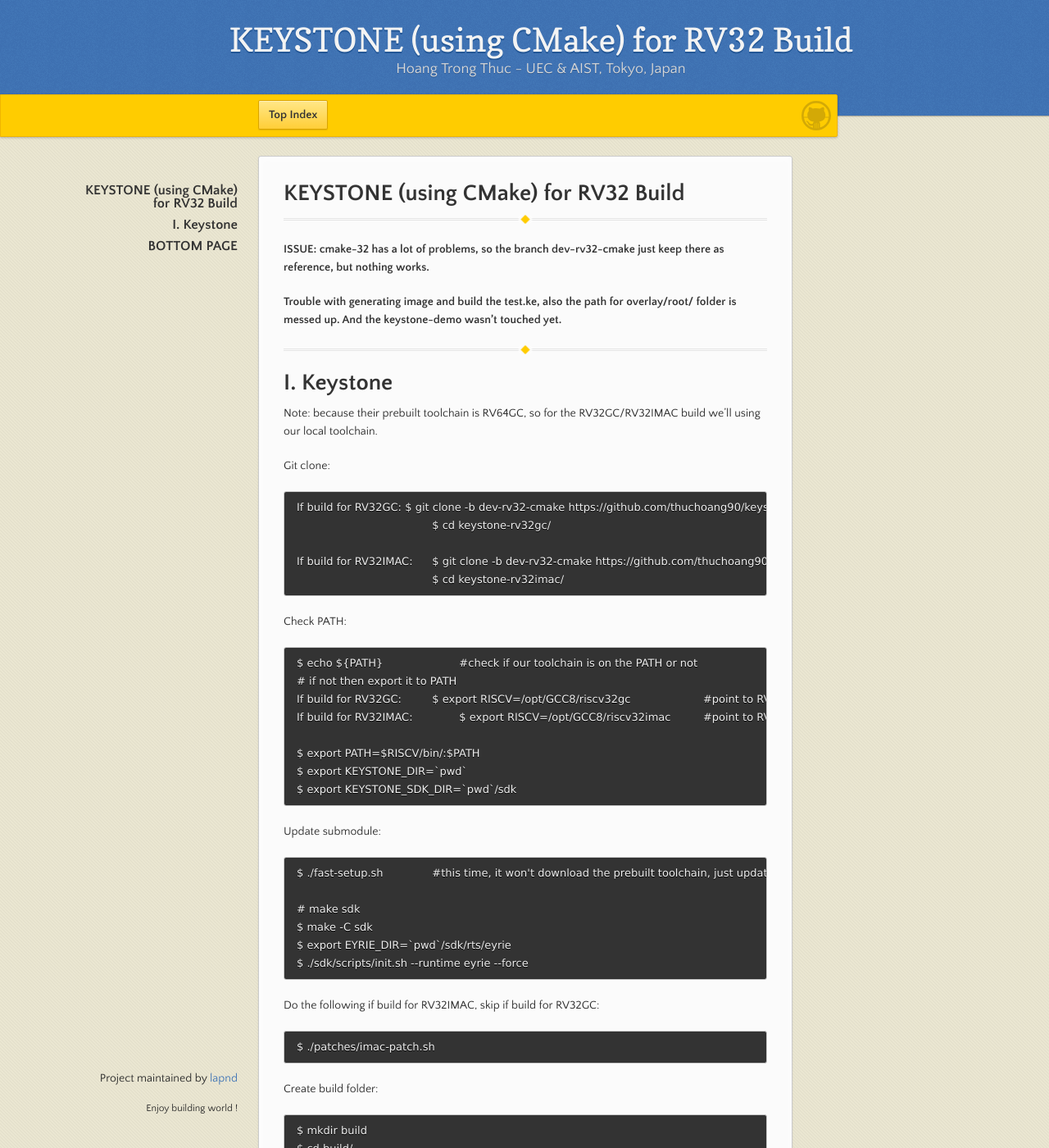
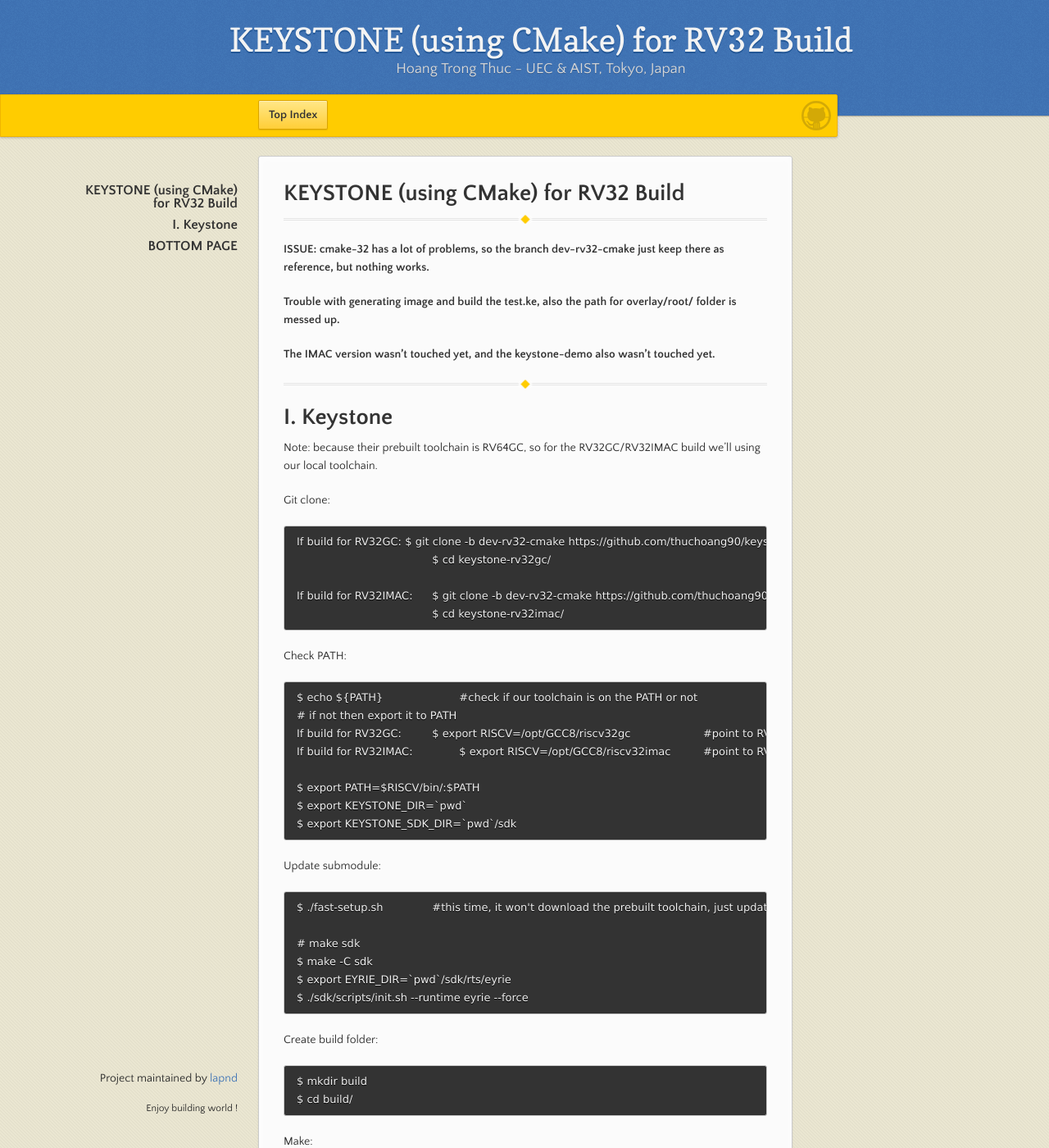
Before and after one commit to lapnd/httdes.github.io, a Jekyll site: the page built from keystone-cmake-32.md, in a window 1280 px wide and 1400 px high. Shown: the whole window at 82% size. Built offline with Jekyll 4.4.1, drawn with Linux system fonts in a browser that asks for light colours; our own code applies the rules of GitHub Pages for plain Markdown files; some of the changed text lies outside the part shown.

Commit message:
Update keystone-cmake-32.md

````diff
--- a/keystone-cmake-32.md
+++ b/keystone-cmake-32.md
@@ -8,7 +8,9 @@ layout : default
 
 **ISSUE: cmake-32 has a lot of problems, so the branch dev-rv32-cmake just keep there as reference, but nothing works.**
 
-**Trouble with generating image and build the test.ke, also the path for overlay/root/ folder is messed up. And the keystone-demo wasn't touched yet.**
+**Trouble with generating image and build the test.ke, also the path for overlay/root/ folder is messed up.**
+
+**The IMAC version wasn't touched yet, and the keystone-demo also wasn't touched yet.**
 
 * * *
 
@@ -47,30 +49,17 @@ $ export EYRIE_DIR=`pwd`/sdk/rts/eyrie
 $ ./sdk/scripts/init.sh --runtime eyrie --force
 ```
 
-Do the following if build for RV32IMAC, skip if build for RV32GC:
-```
-$ ./patches/imac-patch.sh
-```
-
 Create build folder:
 ```
 $ mkdir build
 $ cd build/
 ```
 
-To make: *(Rust-build currently has issue, so please follow the normal-build)*
-- Normal-build:
+Make:
 ```
 $ cmake .. -DRISCV32=y
 $ make -j`nproc`
 ```
-- Rust-build:
-```
-$ rustup update nightly
-$ cmake .. -DRISCV32=y -DUSE_RUST_SM=y -DSM_CONFIGURE_ARGS="--enable-opt=0"
-$ make -j`nproc`
-```
-The second SM_CONFIGURE_ARGS option is temporarily, see [PR#62](https://github.com/keystone-enclave/riscv-pk/pull/62).
 
 Build the keystone-test:
 ```
````
